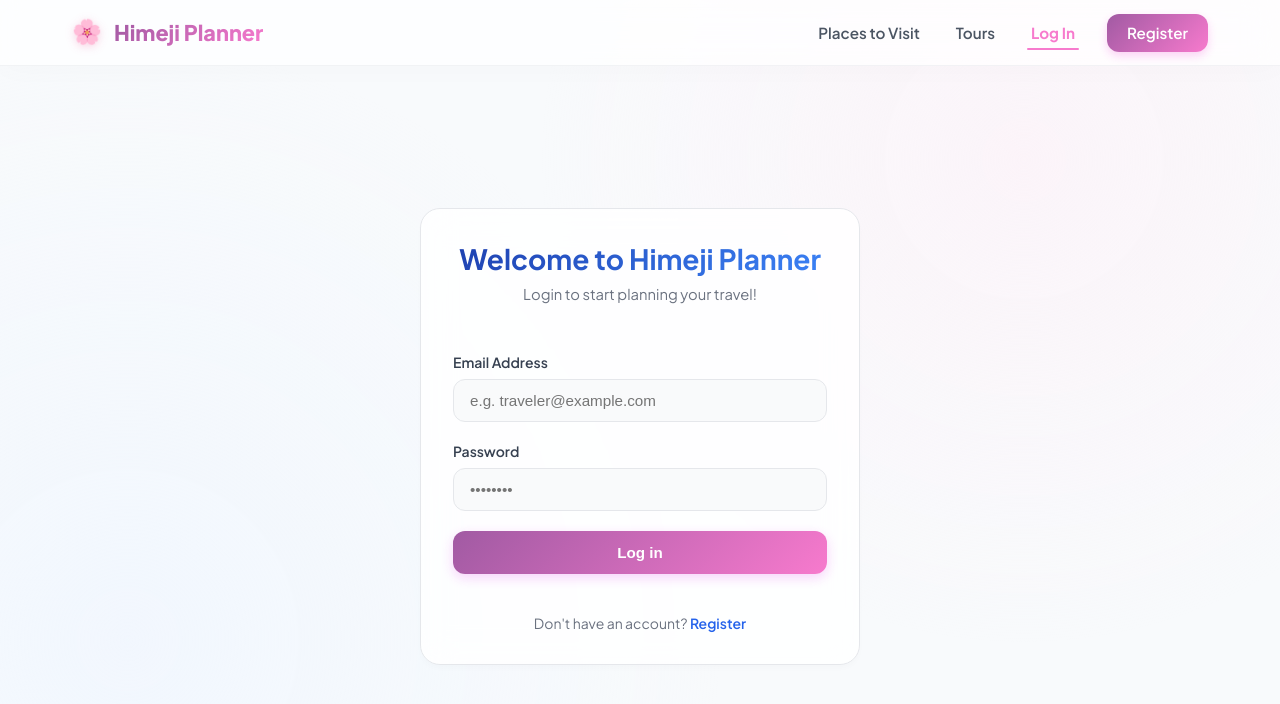
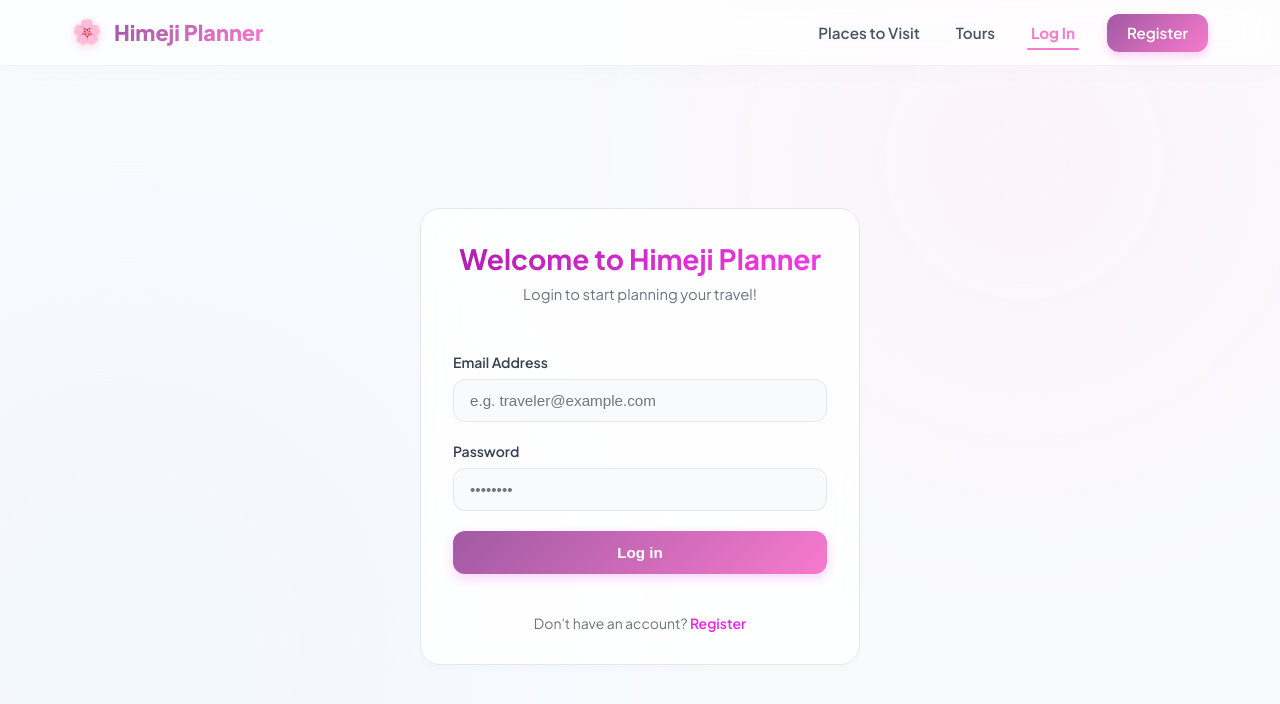
Before and after one commit to kappacite/box-certificative-himeji, a Vue app in the folder himeji-planner/: page /login in a window 1280 px wide. Shown: the top 704 px of the page. Built offline with nearby package versions, Linux system fonts and the light colour scheme; no server answers.

Commit message:
Finitions des nouvelles couleurs
Une petite touche de rose en plus

```diff
--- a/himeji-planner/src/views/Login.vue
+++ b/himeji-planner/src/views/Login.vue
@@ -102,7 +102,7 @@ const getFriendlyErrorMessage = (code) => {
   color: #111827;
   font-weight: 700;
   margin-bottom: 0.5rem;
-  background: linear-gradient(135deg, #1e40af, #3b82f6);
+  background: linear-gradient(135deg, #af1eaf, #f63be6);
   -webkit-background-clip: text;
   background-clip: text;
   -webkit-text-fill-color: transparent;
@@ -149,14 +149,14 @@ const getFriendlyErrorMessage = (code) => {
 }
 
 .auth-link {
-  color: #2563eb;
+  color: #eb25e1;
   text-decoration: none;
   font-weight: 600;
   transition: color 0.15s ease;
 }
 
 .auth-link:hover {
-  color: #1d4ed8;
+  color: #d81dc8;
   text-decoration: underline;
 }
 </style>
--- a/himeji-planner/src/views/Register.vue
+++ b/himeji-planner/src/views/Register.vue
@@ -117,7 +117,7 @@ const getFriendlyErrorMessage = (code) => {
   color: #111827;
   font-weight: 700;
   margin-bottom: 0.5rem;
-  background: linear-gradient(135deg, #1e40af, #3b82f6);
+  background: linear-gradient(135deg, #af1ea8, #f63bed);
   -webkit-background-clip: text;
   -webkit-text-fill-color: transparent;
 }
@@ -152,14 +152,14 @@ const getFriendlyErrorMessage = (code) => {
 }
 
 .auth-link {
-  color: #2563eb;
+  color: #e525eb;
   text-decoration: none;
   font-weight: 600;
   transition: color 0.15s ease;
 }
 
 .auth-link:hover {
-  color: #1d4ed8;
+  color: #d81dc8;
   text-decoration: underline;
 }
 </style>
```
